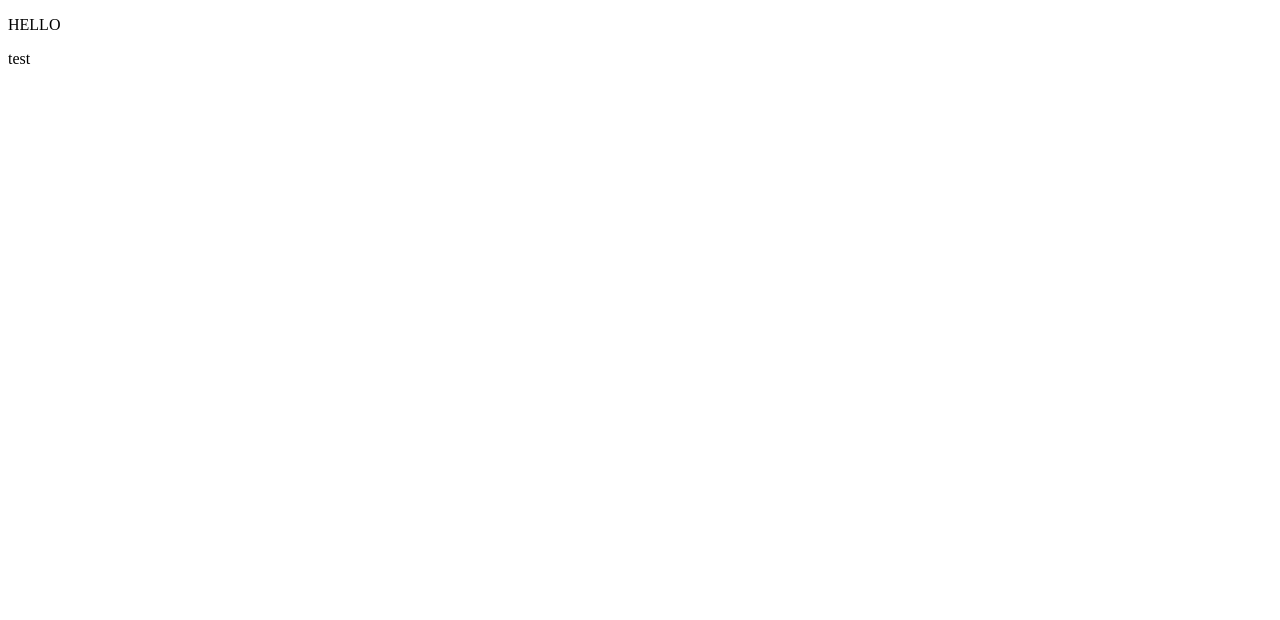
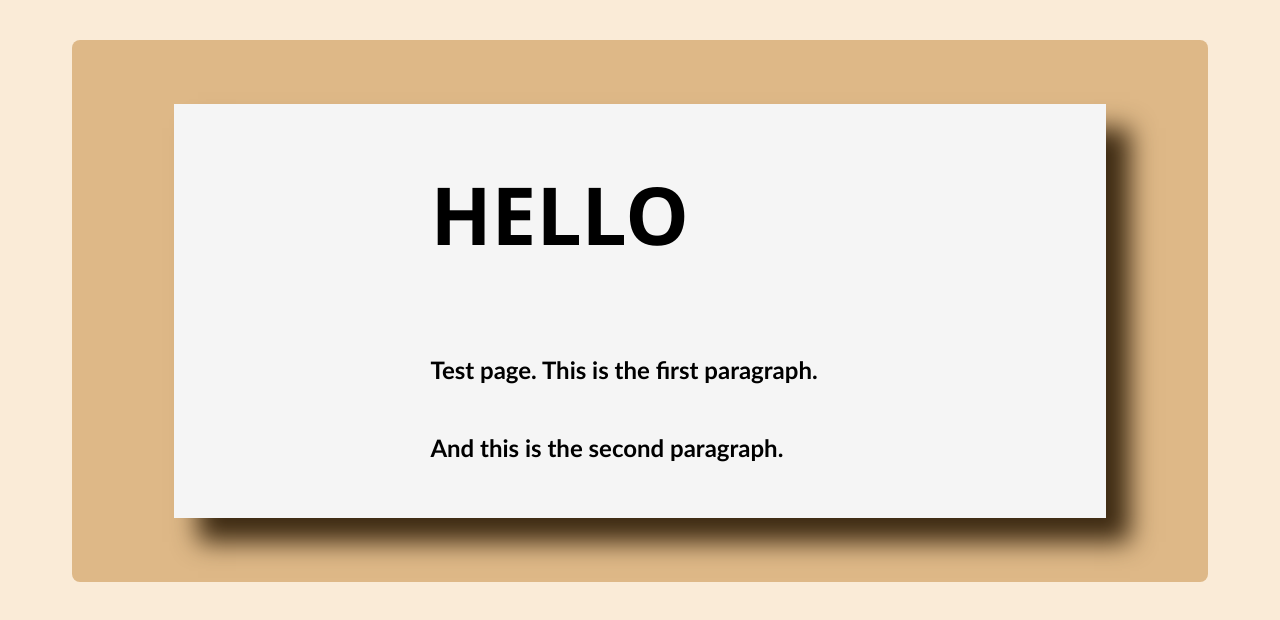
Before and after one commit to yafethtb/chemical-elements-properties, a plain HTML site: page index.html in a window 1280 px wide. Drawn offline with Linux system fonts and the light colour scheme.

Commit message:
Edit styling
It's a rookie mistake for not using href attribute when referencing the CSS to HTML.

```diff
--- a/index.html
+++ b/index.html
@@ -5,7 +5,7 @@
     <meta http-equiv="X-UA-Compatible" content="IE=edge">
     <meta name="viewport" content="width=device-width, initial-scale=1.0">
     <title>Document</title>
-    <link rel="stylesheet" src="style.css" type="text/css">
+    <link rel="stylesheet" href="style.css" type="text/css">
     <script src="control.js"></script>
 </head>
 <body>
@@ -14,7 +14,8 @@
     <div class="container">
         <div id="intro">
             <p id="welcome-title">HELLO</p>
-            <p>test</p>
+            <p>Test page. This is the first paragraph.</p><br>
+            <p>And this is the second paragraph.</p>
         </div>
     </div>
 
--- a/style.css
+++ b/style.css
@@ -8,24 +8,32 @@ header{
 
 .container{
     background-color: burlywood;
+    margin: 5vh 5vw 5vh 5vw;
+    padding: 3vh 3vw 3vh 3vw;
     border: 0;
     border-radius: 1vh;
 }
 
 #intro{
-    background-color: burlywood;
+    background-color: whitesmoke;
     box-shadow: 3vmin 3vmin 3vmin rgb(62, 43, 19);
+    margin: 5vh 5vw 5vh 5vw;
+    padding: 5vh 5vw 5vh 20vw;
 }
 
 #welcome-title{
     font-family: 'Segoe UI', Tahoma, Geneva, Verdana, sans-serif;
     font-weight: bold;
     font-size: 10vmin;
+    margin: 5vh 5vw 15vh 0vw;
+    padding: 3vh 3vw 3vh 0vw;
 }
 
 p{
-    font-family: 'Segoe UI', Tahoma, Geneva, Verdana, sans-serif;
-    font-size: 2vmin;
+    font-family: 'Gill Sans', 'Gill Sans MT', Calibri, 'Trebuchet MS', sans-serif;
+    font-weight: 600;
+    font-size: 3vmin;
+    line-height: 1.5vmin;
 }
 
 footer{
```
